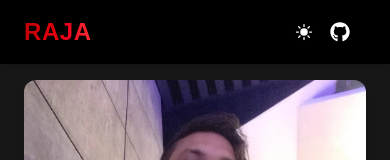
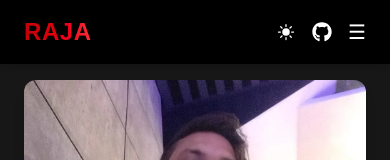
Before and after one commit to pdvladking/portfolio, a Next.js app: page / in a window 390 px wide. Shown: the top 160 px of the page. Built offline with nearby package versions, Linux system fonts and the light colour scheme.

Commit message:
Responsive

```diff
--- a/src/app/components/home/Navbar.tsx
+++ b/src/app/components/home/Navbar.tsx
@@ -7,6 +7,7 @@ import { useTheme } from "next-themes";
 
 export default function Navbar() {
   const [mounted, setMounted] = useState(false);
+  const [isOpen, setIsOpen] = useState(false);
   const { theme, setTheme } = useTheme();
 
   useEffect(() => setMounted(true), []);
@@ -20,14 +21,12 @@ export default function Navbar() {
           <span className="bg-gradient-to-r from-red-700 via-red-600 to-red-500 bg-clip-text text-transparent drop-shadow-md animate-phoenix-shake-ash font-bold text-2xl tracking-wide">
             RAJA
           </span>
-
-          {/* Spark Embers */}
           <span className="spark top-0 left-0" />
           <span className="spark top-0 right-0" />
           <span className="spark bottom-0 left-2" />
         </div>
 
-        {/* Center: Nav links */}
+        {/* Center: Desktop Nav Links */}
         <div className="hidden md:flex space-x-8 text-white text-sm font-medium">
           <a href="#home" className="hover:text-red-600">Home</a>
           <a href="#projects" className="hover:text-red-600">Projects</a>
@@ -36,7 +35,7 @@ export default function Navbar() {
           <a href="#resume" className="hover:text-red-600">Resume</a>
         </div>
 
-        {/* Right: Icon stack */}
+        {/* Right: Icon Stack + Mobile Toggle */}
         <div className="flex items-center space-x-4">
           {/* Theme Toggle */}
           {mounted && (
@@ -64,8 +63,28 @@ export default function Navbar() {
           <span className="text-xs px-2 py-1 rounded-full bg-red-100 dark:bg-red-900 text-red-700 dark:text-red-300 font-medium hidden md:inline-block">
             Open to Freelance
           </span>
+
+          {/* Mobile Menu Toggle */}
+          <button
+            onClick={() => setIsOpen(!isOpen)}
+            className="md:hidden text-xl text-white focus:outline-none"
+            aria-label="Toggle Menu"
+          >
+            {isOpen ? '✕' : '☰'}
+          </button>
         </div>
       </div>
+
+      {/* Mobile Nav Links */}
+      {isOpen && (
+        <div className="md:hidden bg-black text-white flex flex-col items-center space-y-4 py-4 px-6 shadow-lg">
+          <a href="#home" className="hover:text-red-600" onClick={() => setIsOpen(false)}>Home</a>
+          <a href="#projects" className="hover:text-red-600" onClick={() => setIsOpen(false)}>Projects</a>
+          <a href="#about" className="hover:text-red-600" onClick={() => setIsOpen(false)}>About</a>
+          <a href="#contact" className="hover:text-red-600" onClick={() => setIsOpen(false)}>Contact</a>
+          <a href="#resume" className="hover:text-red-600" onClick={() => setIsOpen(false)}>Resume</a>
+        </div>
+      )}
     </nav>
   );
 }
```
